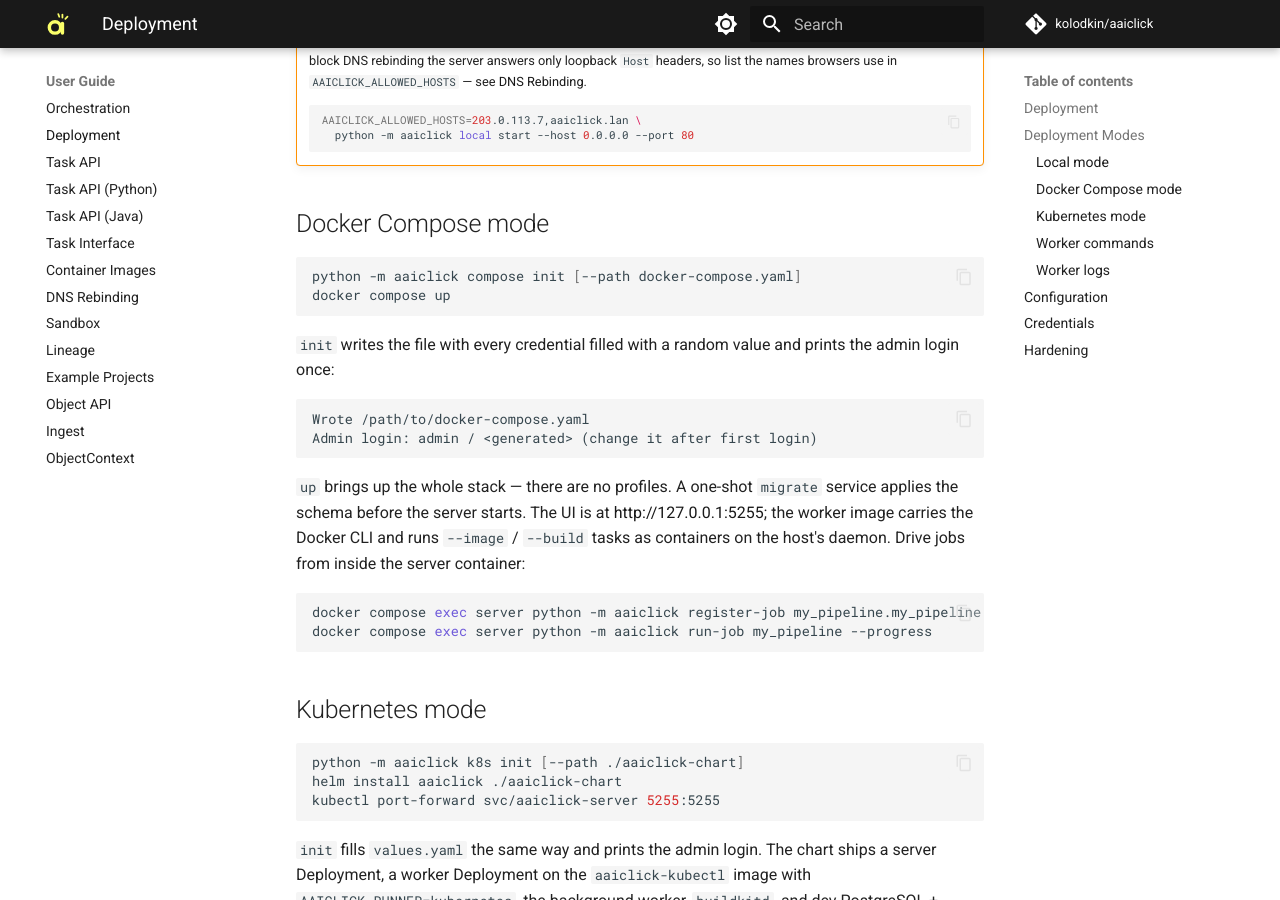
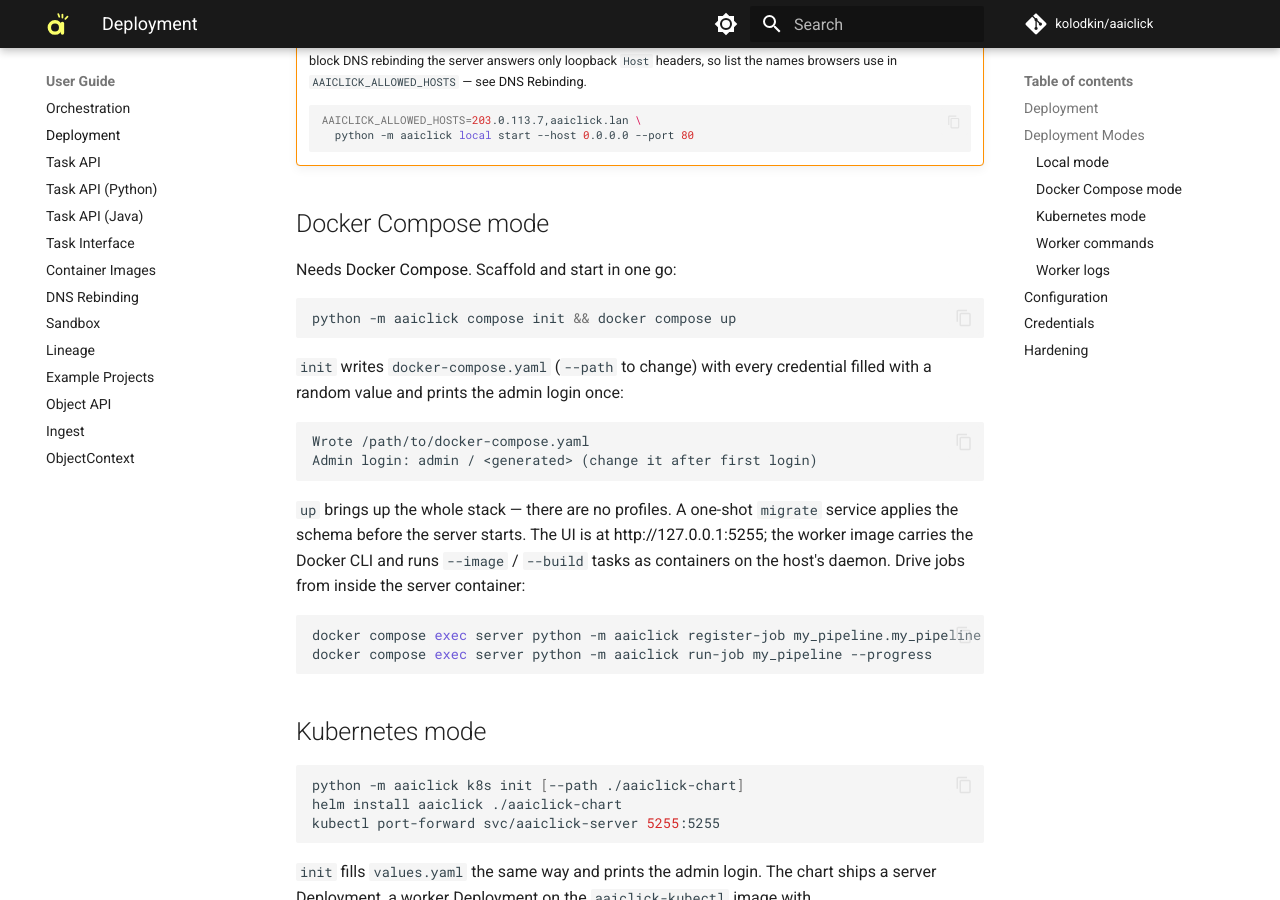
Before and after one commit to kolodkin/aaiclick, an MkDocs documentation site: the page built from docs/user_guide/deployment.md, in a window 1280 px wide and 900 px high, scrolled down 1220 px. Built offline with MkDocs 1.6.1 and Material for MkDocs 9.7.7, drawn with Linux system fonts in a browser that asks for light colours; comment, search, counter and statistics services are not loaded.

Commit message:
docs: compose mode — one command to scaffold and start, link to Docker Compose
Co-Authored-By: Claude Fable 5.1 <noreply@anthropic.com>
Claude-Session: https://claude.ai/code/session_01LcC1uDArfey4y8LwJ2ogmK

````diff
--- a/docs/user_guide/deployment.md
+++ b/docs/user_guide/deployment.md
@@ -47,13 +47,15 @@ python -m aaiclick local start [--host HOST] [--port PORT] [--reload]
 
 ## Docker Compose mode
 
+Needs [Docker Compose](https://docs.docker.com/compose/). Scaffold and start
+in one go:
+
 ```bash
-python -m aaiclick compose init [--path docker-compose.yaml]
-docker compose up
+python -m aaiclick compose init && docker compose up
 ```
 
-`init` writes the file with every credential filled with a random value and
-prints the admin login once:
+`init` writes `docker-compose.yaml` (`--path` to change) with every credential
+filled with a random value and prints the admin login once:
 
 ```text
 Wrote /path/to/docker-compose.yaml
````
